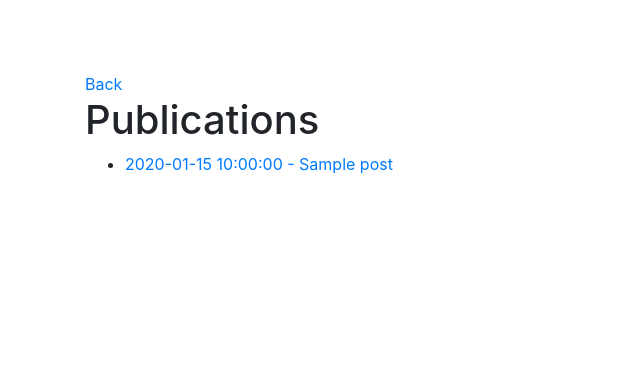
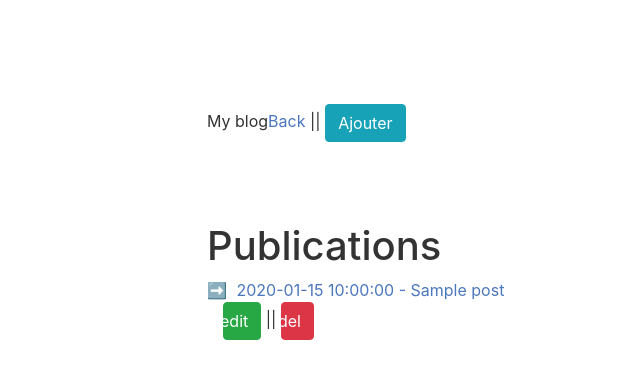
Before and after one commit to KemOur/blogcomposer, a PHP site: template views/articles/articles.php in a window 1280 px wide. Shown: the top 379 px of the page, without its empty margins (0-640 px from the left). Run offline with PHP 8.4, Linux system fonts and the light colour scheme; the template is opened without the code that fills it: most values are stand-ins (such as "Sample title", 1, 10 or a date in 2020); some libraries are stand-ins or nearby versions.

Commit message:
edit manquant

```diff
--- /dev/null
+++ b/public/css/style.css
@@ -0,0 +1,72 @@
+body {
+  font-family: -apple-system, BlinkMacSystemFont, "Segoe UI", Roboto, Oxygen,
+    Ubuntu, Cantarell, "Open Sans", "Helvetica Neue", sans-serif;
+  line-height: 1.5;
+  color: #333;
+  margin: 0 0 4em 0;
+}
+
+h1 {
+  margin-top: 1em;
+  padding-top: 1em;
+}
+
+a {
+  color: #4b77be;
+  text-decoration: none;
+}
+
+a:hover {
+  text-decoration: underline;
+}
+
+header {
+  color: white;
+  background: url("/img/james-harrison-vpOeXr5wmR4-unsplash.jpg") #4b77be center
+  top no-repeat;
+  background-size: cover;
+  text-align: center;
+  padding: 10vw 2em;
+  text-shadow: 1px 1px 5px #333;
+}
+
+.container {
+  max-width: 70%;
+  margin: auto;
+  margin-top: 2em;
+}
+
+ul {
+  list-style: none;
+  margin-left: 0;
+  padding-left: 0;
+}
+
+li {
+  padding-left: 1em;
+  text-indent: -1em;
+}
+
+li:before {
+  content: "➡️";
+  padding-right: 5px;
+}
+
+input,
+textarea {
+  width: 100%;
+}
+
+.error {
+  background-color: red;
+  color: white;
+  margin-bottom: 2em;
+  padding: 1em;
+}
+
+.success {
+  background-color: lime;
+  color: white;
+  margin-bottom: 2em;
+  padding: 1em;
+}
--- a/public/index.php
+++ b/public/index.php
@@ -10,7 +10,5 @@ $whoops->pushHandler(new \Whoops\Handler\PrettyPageHandler);
 $whoops->register();
 
 require __DIR__ . "/../app/router.php"; ?>
-
 <?php require __DIR__ . "/../views/layouts/header.php"; ?>
-<?= $title ?>
-    <a href="http://127.0.0.1:8080/articles">Articles</a>
+<?php require __DIR__ . "/../views/articles/index.php"; ?>
--- a/views/articles/articles.php
+++ b/views/articles/articles.php
@@ -1,14 +1,18 @@
 <?php $title = "My blog"; ?>
 <?php ob_start(); ?>
-<a href="/">Back</a>
+<a href="/">Back</a> || <a class="btn btn-info" href="articles/create" style="color: white">Ajouter</a>
     <h1>Publications</h1>
 
     <ul>
         <?php foreach ($posts as $post) : ?>
-            <li><a href="/articles/show?id=<?= $post->id ?>"><?= $post->created_at_fr ?> - <?= $post->title ?></a></li>
+            <li>
+                <a href="articles/show?id=<?= $post->id ?>"><?= $post->created_at_fr ?> - <?= $post->title ?></a><br>
+                <a class="btn btn-success" href="/articles/edit?id=<?= $post->id ?>">edit</a> ||
+                <a class="btn btn-danger" href="/articles/delete?id=<?= $post->id ?>">del</a>
+            </li>
         <?php endforeach ?>
     </ul>
 <?php $content = ob_get_clean(); ?>
-
 <?php require __DIR__ . "/../layouts/header.php"; ?>
+<?= $title ?>
 <?= $content ?>
--- a/views/articles/show.php
+++ b/views/articles/show.php
@@ -1,7 +1,7 @@
 <?php $title = "My blog"; ?>
 
 <?php ob_start(); ?>
-    <a href="/">Back</a>
+    <a href="/articles">Back</a>
 
     <h1><?= $post->title ?></h1>
     <p><?= $post->created_at ?></p>
--- a/views/layouts/footer.php
+++ b/views/layouts/footer.php
@@ -1,7 +1,7 @@
 
 <footer class="mastfoot mt-auto">
     <div class="inner">
-        <p>Suivez-nous sur: <a href="#">Instagram</a>,
+        <p>Suivez-moi sur: <a href="#">Instagram</a>,
             <a href="#">Facebook</a>,
             <a href="#">Twitter</a></p>
 
--- a/views/layouts/header.php
+++ b/views/layouts/header.php
@@ -4,9 +4,11 @@
 <head>
     <meta charset="UTF-8" />
     <meta name="viewport" content="width=device-width, initial-scale=1.0" />
-    <link rel="stylesheet" href="https://stackpath.bootstrapcdn.com/bootstrap/5.0.0-alpha2/css/bootstrap.min.css" integrity="sha384-DhY6onE6f3zzKbjUPRc2hOzGAdEf4/Dz+WJwBvEYL/lkkIsI3ihufq9hk9K4lVoK" crossorigin="anonymous">
-    <link rel="stylesheet" href="../../public/css/styles.css">
+    <link rel="stylesheet" href="https://stackpath.bootstrapcdn.com/bootstrap/5.0.0-alpha2/css/bootstrap.min.css"
+          integrity="sha384-DhY6onE6f3zzKbjUPRc2hOzGAdEf4/Dz+WJwBvEYL/lkkIsI3ihufq9hk9K4lVoK"
+          crossorigin="anonymous">
+    <link rel="stylesheet" href="/css/style.css">
 </head>
 <body>
 <div class="container">
-<br><br><br>
+    <br><br><br>
```
Also changed, not shown: app/controllers/post.php (+31 -2 lines), app/models/post.php (+36 -14 lines), app/router.php (+12 -7 lines), views/articles/create.php (+6 -4 lines), views/articles/edit.php (+20 -0 lines), views/layouts/default.php (added, +20 -0 lines), public/css/styles.css (deleted), views/articles/delete.php (deleted), views/articles/index.php (added).
